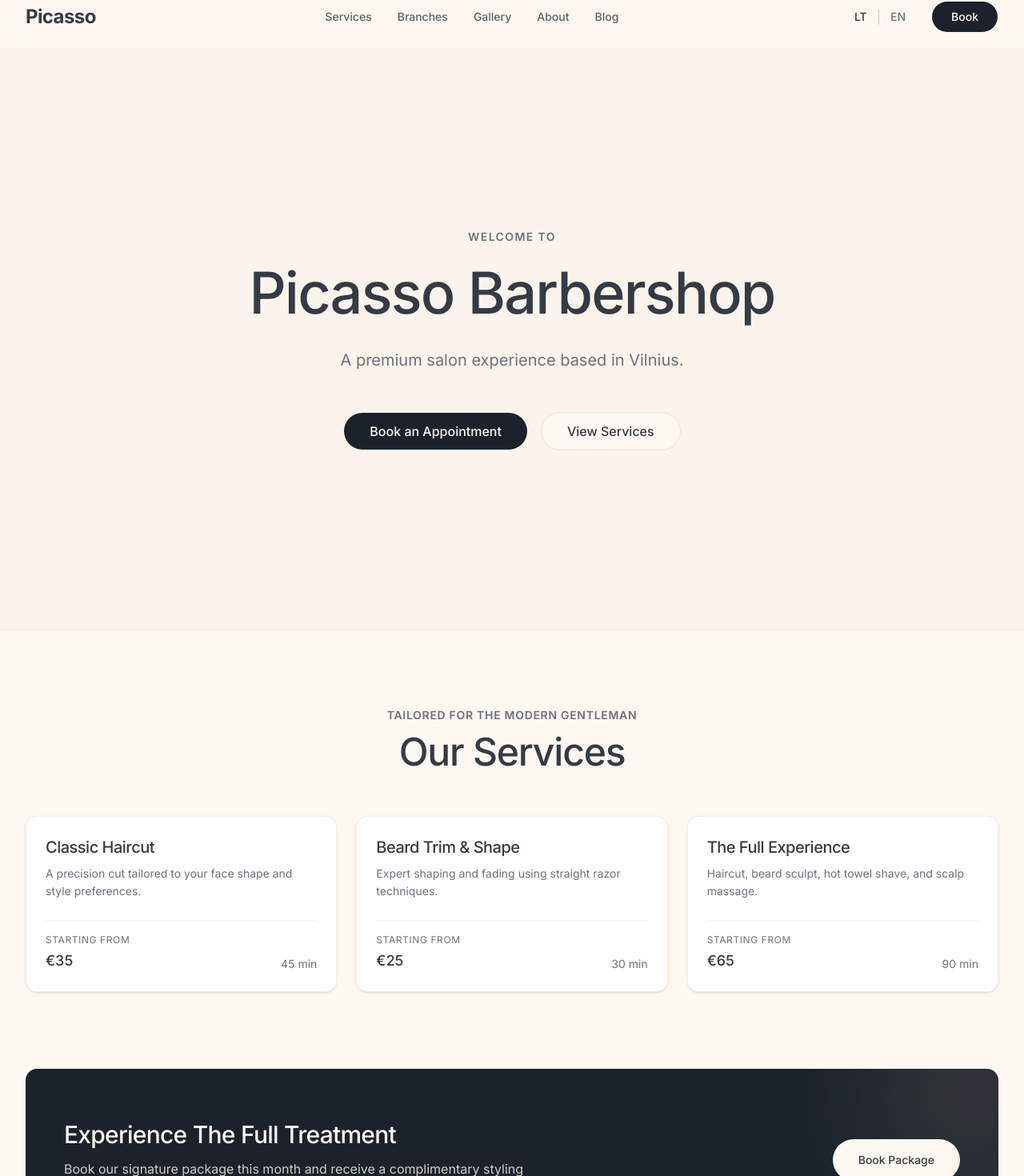
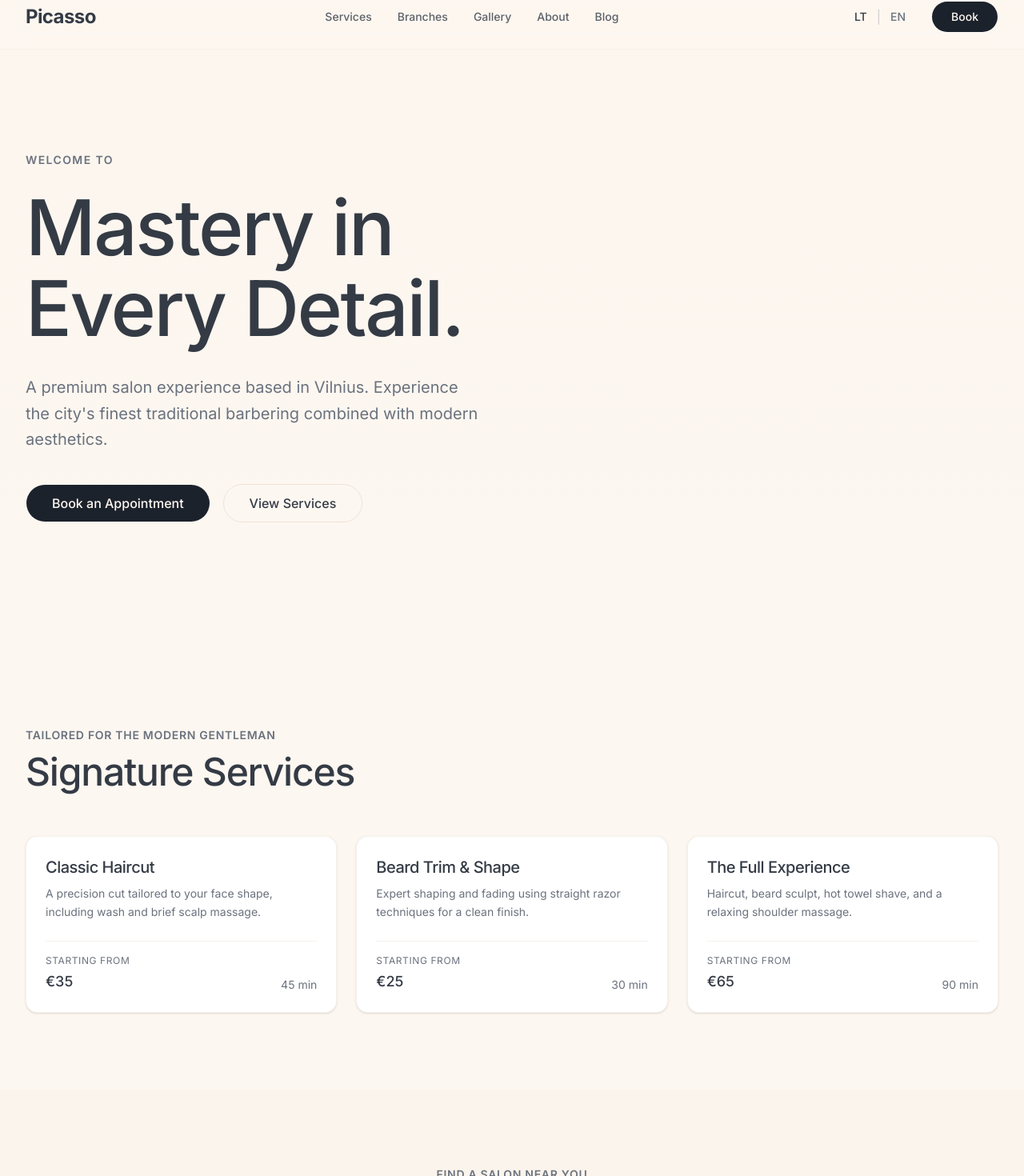
Before and after one commit to Shahadat99x/Picasso-Barbershop, a Next.js app: page / in a window 1280 px wide. Shown: the part 19-1489 px from the top of the page at 80% size. Built offline with nearby package versions, Linux system fonts and the light colour scheme.

Commit message:
feat: implement premium homepage and update phase status

```diff
--- a/src/app/page.tsx
+++ b/src/app/page.tsx
@@ -2,110 +2,162 @@ import React from "react";
 import { Container } from "@/components/layout/Container";
 import { Section } from "@/components/layout/Section";
 import { SectionHeading } from "@/components/layout/SectionHeading";
-import { PrimaryButton } from "@/components/ui/PrimaryButton";
-import { SecondaryButton } from "@/components/ui/SecondaryButton";
+
+// Core Mock Data
+import {
+  mockFeaturedServices,
+  mockBranches,
+  mockSpecialists,
+  mockTestimonials,
+  mockBlogPosts
+} from "@/data/mock";
+
+// UI Cards
 import { ServiceCard } from "@/components/shared/ServiceCard";
 import { BranchCard } from "@/components/shared/BranchCard";
+import { SpecialistCard } from "@/components/shared/SpecialistCard";
+import { TestimonialCard } from "@/components/shared/TestimonialCard";
+import { BlogCard } from "@/components/shared/BlogCard";
 import { PromoBanner } from "@/components/shared/PromoBanner";
-import Link from "next/link";
-import { siteConfig } from "@/config/navigation";
+
+// Page Sections
+import { HeroSection } from "@/components/sections/HeroSection";
+import { WhyChooseUsSection } from "@/components/sections/WhyChooseUsSection";
+import { GallerySection } from "@/components/sections/GallerySection";
+import { FinalCtaSection } from "@/components/sections/FinalCtaSection";
 
 export default function Home() {
   return (
     <main>
-      {/* Temporary Hero */}
-      <Section className="bg-secondary/10 border-b border-border/50">
+      {/* 1. Hero */}
+      <HeroSection />
+
+      {/* 2. Featured Services */}
+      <Section id="services" className="bg-background">
         <Container>
-          <div className="py-20 md:py-32 max-w-3xl text-center mx-auto">
-            <span className="block mb-6 text-sm font-semibold uppercase tracking-widest text-muted-foreground">
-              Welcome to
-            </span>
-            <h1 className="text-4xl md:text-6xl lg:text-7xl font-medium tracking-tight mb-8">
-              {siteConfig.name}
-            </h1>
-            <p className="text-lg md:text-xl text-muted-foreground mb-12 max-w-2xl mx-auto leading-relaxed">
-              {siteConfig.description}
-            </p>
-            <div className="flex flex-col sm:flex-row items-center justify-center gap-4">
-              <Link href={siteConfig.bookingUrl}>
-                <PrimaryButton className="w-full sm:w-auto px-8 text-base h-12">
-                  Book an Appointment
-                </PrimaryButton>
-              </Link>
-              <Link href="/#services">
-                <SecondaryButton className="w-full sm:w-auto px-8 text-base h-12">
-                  View Services
-                </SecondaryButton>
-              </Link>
-            </div>
+          <SectionHeading
+            title="Signature Services"
+            subtitle="Tailored for the modern gentleman"
+            align="left"
+          />
+          <div className="grid grid-cols-1 md:grid-cols-2 lg:grid-cols-3 gap-6">
+            {mockFeaturedServices.map((service, idx) => (
+              <ServiceCard
+                key={idx}
+                title={service.title}
+                description={service.description}
+                price={service.price}
+                duration={service.duration}
+              />
+            ))}
           </div>
         </Container>
       </Section>
 
-      {/* Temporary Services Preview */}
-      <Section id="services" className="bg-background">
+      {/* 3. Branches Preview */}
+      <Section id="branches" className="bg-secondary/10">
         <Container>
           <SectionHeading
-            title="Our Services"
-            subtitle="Tailored for the modern gentleman"
+            title="Our Locations"
+            subtitle="Find a salon near you"
             align="center"
           />
-          <div className="grid grid-cols-1 md:grid-cols-2 lg:grid-cols-3 gap-6">
-            <ServiceCard
-              title="Classic Haircut"
-              description="A precision cut tailored to your face shape and style preferences."
-              price="€35"
-              duration="45 min"
-            />
-            <ServiceCard
-              title="Beard Trim & Shape"
-              description="Expert shaping and fading using straight razor techniques."
-              price="€25"
-              duration="30 min"
-            />
-            <ServiceCard
-              title="The Full Experience"
-              description="Haircut, beard sculpt, hot towel shave, and scalp massage."
-              price="€65"
-              duration="90 min"
-            />
+          <div className="grid grid-cols-1 md:grid-cols-3 gap-8">
+            {mockBranches.map((branch, idx) => (
+              <BranchCard
+                key={idx}
+                name={branch.name}
+                address={branch.address}
+                hours={branch.hours}
+              />
+            ))}
           </div>
         </Container>
       </Section>
 
-      {/* Temporary Promo */}
-      <Section className="bg-background !py-0">
+      {/* 4. Why Choose Us */}
+      <WhyChooseUsSection />
+
+      {/* 5. Specialists Preview */}
+      <Section className="bg-background" variant="padded">
+        <Container>
+          <SectionHeading
+            title="Meet The Team"
+            subtitle="Master Specialists"
+            align="left"
+          />
+          <div className="grid grid-cols-2 md:grid-cols-4 gap-6">
+            {mockSpecialists.map((specialist, idx) => (
+              <SpecialistCard
+                key={idx}
+                name={specialist.name}
+                title={specialist.title}
+              />
+            ))}
+          </div>
+        </Container>
+      </Section>
+
+      {/* 6. Gallery Preview */}
+      <GallerySection />
+
+      {/* 7. Testimonials */}
+      <Section className="bg-secondary/10">
+        <Container>
+          <SectionHeading
+            title="Client Experiences"
+            subtitle="Testimonials"
+            align="center"
+          />
+          <div className="grid grid-cols-1 md:grid-cols-2 gap-8 max-w-5xl mx-auto">
+            {mockTestimonials.map((testimonial, idx) => (
+              <TestimonialCard
+                key={idx}
+                content={testimonial.content}
+                author={testimonial.author}
+                role={testimonial.role}
+                rating={testimonial.rating}
+              />
+            ))}
+          </div>
+        </Container>
+      </Section>
+
+      {/* 8. Promotions / Featured Offer */}
+      <Section className="bg-background !py-0 -mt-10 relative z-10">
         <Container>
           <PromoBanner
-            title="Experience The Full Treatment"
-            description="Book our signature package this month and receive a complimentary styling product tailored to your hair type."
-            ctaText="Book Package"
+            title="First Visit Privilege"
+            description="Experience our premium barbering services with an exclusive 15% discount on your first appointment. Use code WELCOME15 when booking."
+            ctaText="Claim Offer"
           />
         </Container>
       </Section>
 
-      {/* Temporary Branches Preview */}
-      <Section id="branches" className="bg-background">
+      {/* 9. Latest Blog Preview */}
+      <Section id="blog" className="bg-background pt-24">
         <Container>
           <SectionHeading
-            title="Our Locations"
-            subtitle="Find a branch near you"
-            align="center"
+            title="Editorial"
+            subtitle="Journal & Trends"
+            align="left"
           />
-          <div className="grid grid-cols-1 md:grid-cols-2 gap-8 max-w-4xl mx-auto">
-            <BranchCard
-              name="Old Town Classic"
-              address="Vilniaus g. 22, Vilnius"
-              hours="Mon-Sun: 9:00 - 20:00"
-            />
-            <BranchCard
-              name="Užupis Retreat"
-              address="Užupio g. 14, Vilnius"
-              hours="Mon-Sat: 10:00 - 19:00"
-            />
+          <div className="grid grid-cols-1 md:grid-cols-3 gap-6">
+            {mockBlogPosts.map((post, idx) => (
+              <BlogCard
+                key={idx}
+                title={post.title}
+                excerpt={post.excerpt}
+                date={post.date}
+                category={post.category}
+              />
+            ))}
           </div>
         </Container>
       </Section>
+
+      {/* 10. Final CTA */}
+      <FinalCtaSection />
     </main>
   );
 }
```
Also changed, not shown: 2 other files (tests, documents, lock files or other folders).
